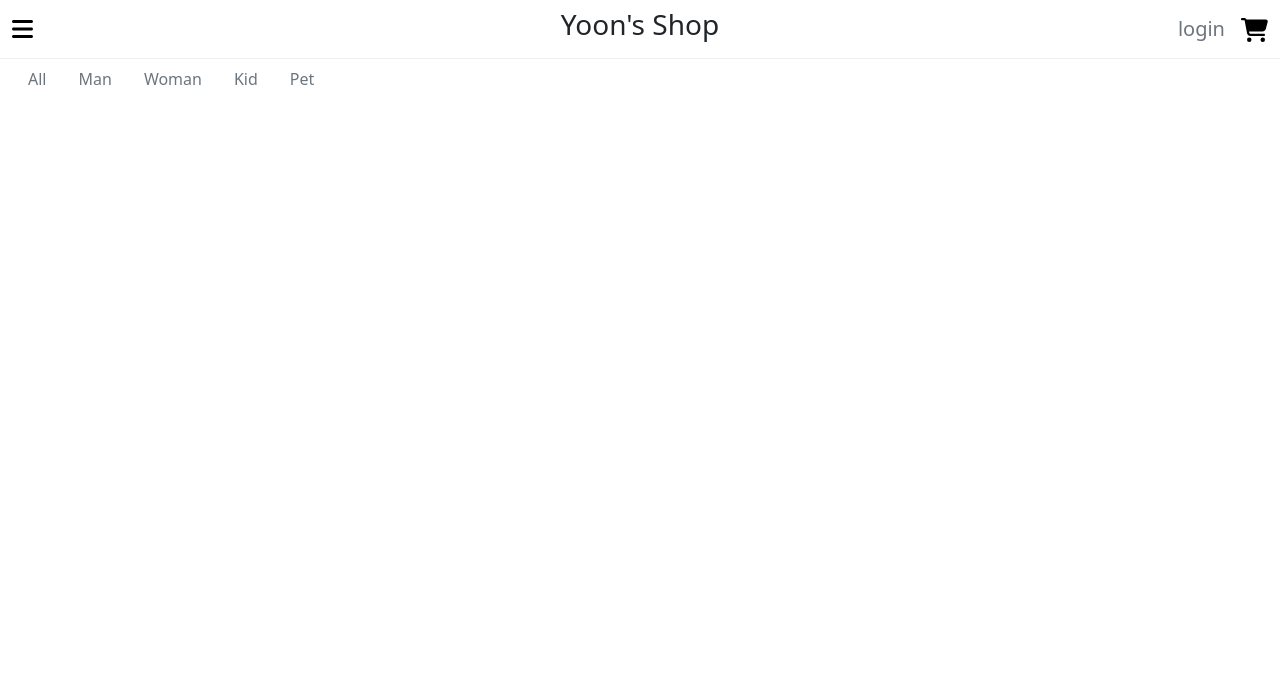
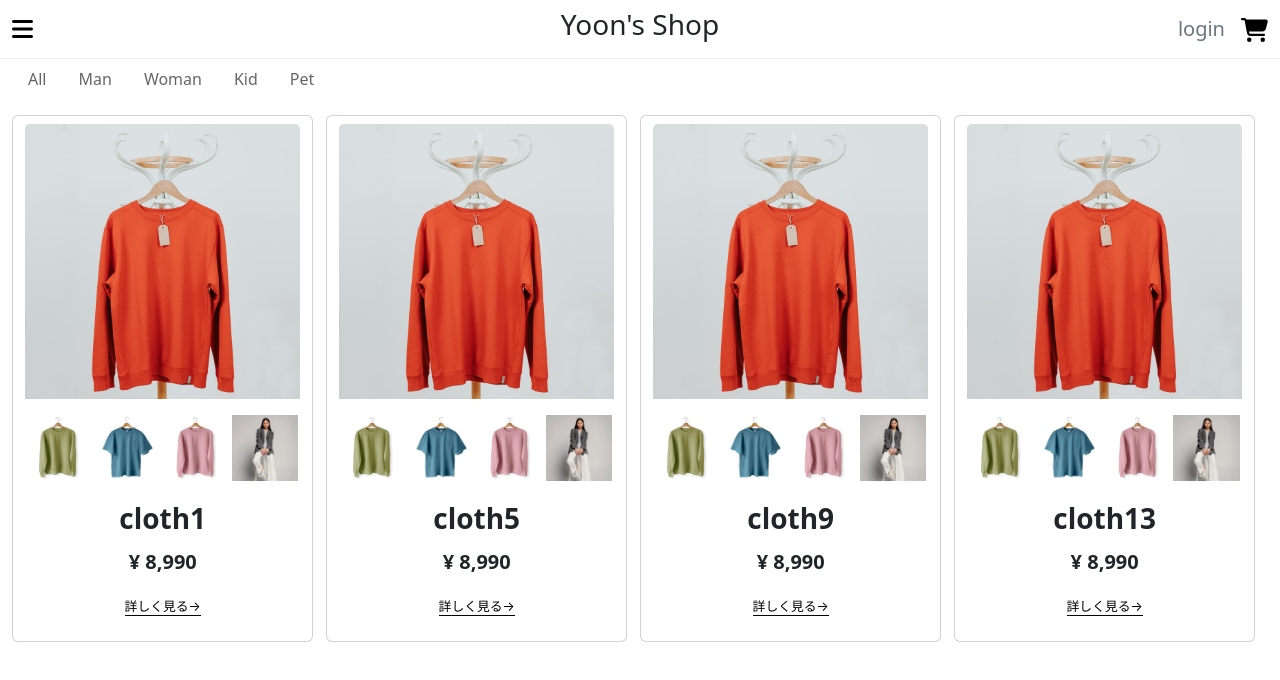
Before and after one commit to yoony212/ecsite, a Vue app: page / in a window 1280 px wide. Both pictures are taken after a click on the item "Man". Shown: the top 680 px of the page. Built offline with nearby package versions, Linux system fonts and the light colour scheme; data requests are answered from the project's data file.

Commit message:
jsondata export can

```diff
--- a/src/components/clothCard/clothCardMan.vue
+++ b/src/components/clothCard/clothCardMan.vue
@@ -2,17 +2,20 @@
   <div class="card-wrap row row-cols-4" style="margin-left: 0; margin-right: 0">
     <div class="card col" v-for="cloth in listMans" v-bind:key="cloth.id">
       <img v-bind:src="cloth.image" class="card-img-top" alt="" />
-      <div class="row img-sub" style="margin-left: 0; margin-right: 0">
-        <div class="col-3">
+      <div
+        class="row row-cols-4 img-sub"
+        style="margin-left: 0; margin-right: 0"
+      >
+        <div class="col">
           <img v-bind:src="cloth.subImg1" class="card-sub-image" alt="" />
         </div>
-        <div class="col-3">
+        <div class="col">
           <img v-bind:src="cloth.subImg2" class="card-sub-image" alt="" />
         </div>
-        <div class="col-3">
+        <div class="col">
           <img v-bind:src="cloth.subImg3" class="card-sub-image" alt="" />
         </div>
-        <div class="col-3">
+        <div class="col">
           <img v-bind:src="cloth.subImg4" class="card-sub-image" alt="" />
         </div>
       </div>
--- a/src/components/clothList.vue
+++ b/src/components/clothList.vue
@@ -3,21 +3,19 @@
     <div id="card-container" class="card-container">
       <ul id="genre-bar" class="nav">
         <li id="all" class="nav-item" v-on:click="showTab('tabs1')">
-          <div class="nav-link text-secondary active" aria-current="page">
-            All
-          </div>
+          <div class="nav-link active" aria-current="page">All</div>
         </li>
         <li id="man" class="nav-item" v-on:click="showTab('tabs2')">
-          <div class="nav-link text-secondary">Man</div>
+          <div class="nav-link">Man</div>
         </li>
         <li id="woman" class="nav-item" v-on:click="showTab('tabs3')">
-          <div class="nav-link text-secondary">Woman</div>
+          <div class="nav-link">Woman</div>
         </li>
         <li id="kid" class="nav-item" v-on:click="showTab('tabs4')">
-          <div class="nav-link text-secondary">Kid</div>
+          <div class="nav-link">Kid</div>
         </li>
         <li id="pet" class="nav-item" v-on:click="showTab('tabs5')">
-          <div class="nav-link text-secondary">Pet</div>
+          <div class="nav-link">Pet</div>
         </li>
       </ul>
       <cloth-card-all
@@ -67,10 +65,14 @@ export default {
       activeTab: 'tabs1',
     };
   },
+  created() {
+    axios.get('/clothes').then((response) => {
+      this.clothes = response.data;
+    });
+  },
   computed: {
     sortMan: function () {
       const listMans = this.clothes.filter((cloth) => cloth.genre === 1);
-      console.log(listMans);
       return listMans;
     },
     sortWoman: function () {
@@ -91,12 +93,6 @@ export default {
       this.activeTab = tab;
     },
   },
-  created() {
-    axios.get('/clothes').then((response) => {
-      console.log(1);
-      console.log(response);
-    });
-  },
 };
 </script>
 
@@ -106,6 +102,14 @@ export default {
     margin-bottom: 1rem;
   }
 }
+#genre-bar .nav-item .nav-link {
+  color: black;
+  opacity: 0.6;
+  transition: all 0.3s ease;
+}
+#genre-bar .nav-item .nav-link:hover {
+  opacity: 1;
+}
 .active {
   color: blue;
 }
```
